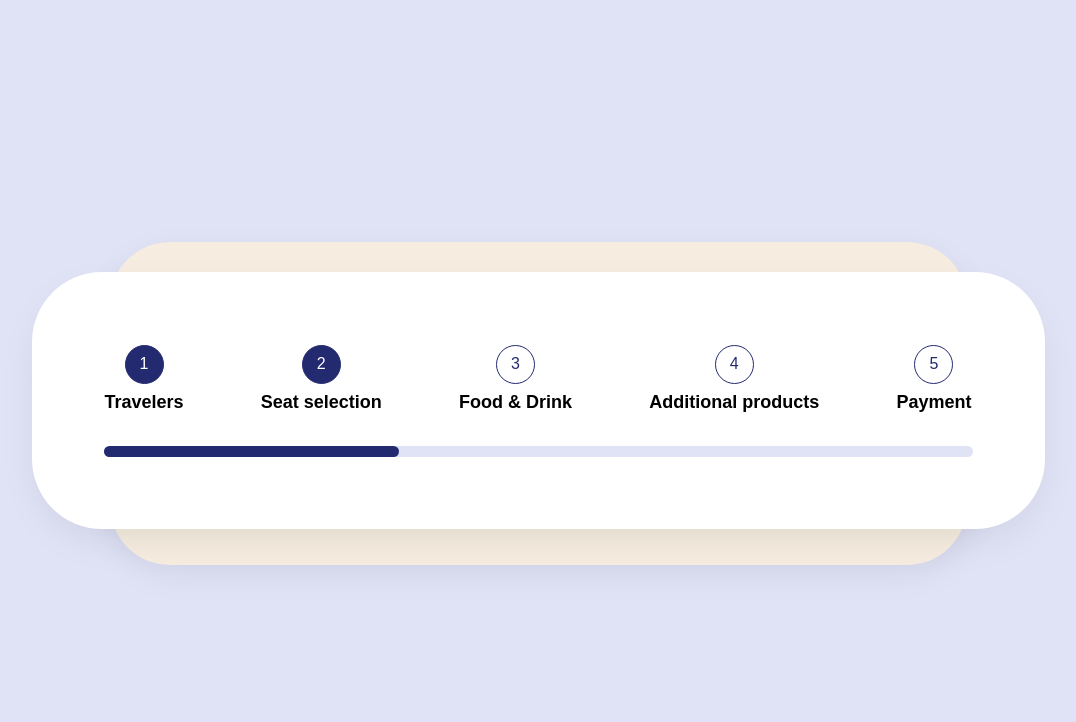
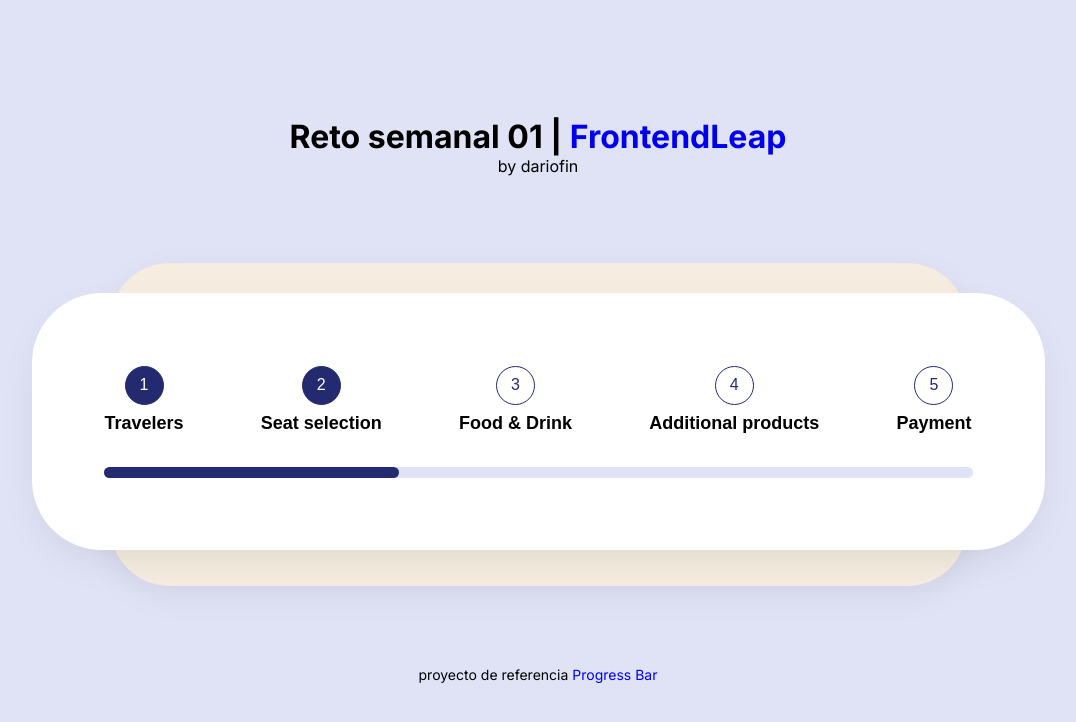
Before and after one commit to dariofin/frontendLeap, a plain HTML site: page _retos-semanales/Progress-Bar/index.html in a window 1280 px wide. Shown: the whole page, without its empty margins (102-1178 px from the left). Drawn offline with Linux system fonts and the light colour scheme.

Commit message:
ajustes estéticos agregado de h1 y pie

```diff
--- a/_retos-semanales/Progress-Bar/index.html
+++ b/_retos-semanales/Progress-Bar/index.html
@@ -13,14 +13,20 @@
 
 
     <link rel="stylesheet" href="progressbar.css">
-    <script src="/_retos-semanales/Progress-Bar/progress.js" defer></script>
+    <script src="progress.js" defer></script>
 
 
     <title>Progress Bar Figma excercise</title>
 </head>
 
 <body>
+    <header>
+        <h1>Reto semanal 01 | <a href="https://frontendleap.com/" target="_blank">FrontendLeap</a> </h1>
+        <p>by dariofin</p>
+    </header>
+
     <article class="progress-card">
+
 
         <section class="cardbox">
 
@@ -62,6 +68,10 @@
 
     </article>
 
+    <footer> proyecto de referencia <a href="https://www.uidesigndaily.com/posts/progress-bar" target="_blank"> Progress
+            Bar </a>
+    </footer>
+
 </body>
 
 </html>
--- a/_retos-semanales/Progress-Bar/progressbar.css
+++ b/_retos-semanales/Progress-Bar/progressbar.css
@@ -2,16 +2,22 @@
     margin: 0;
     padding: 0;
     box-sizing: border-box;
+    text-decoration: none;
 }
 
 body {
     height: 100vh;
     display: flex;
-    justify-content: center;
+    justify-content: space-evenly;
     align-items: center;
+    flex-direction: column;
     background-color: #e0e2f6;
     font-family: "Inter", sans-serif;
 
+}
+
+header {
+    text-align: center;
 }
 
 .progress-card {
@@ -138,3 +144,7 @@ body {
     border-radius: 20px;
     transition: width 0.3s;
 }
+
+footer {
+    font-size: 14px;
+}
```
